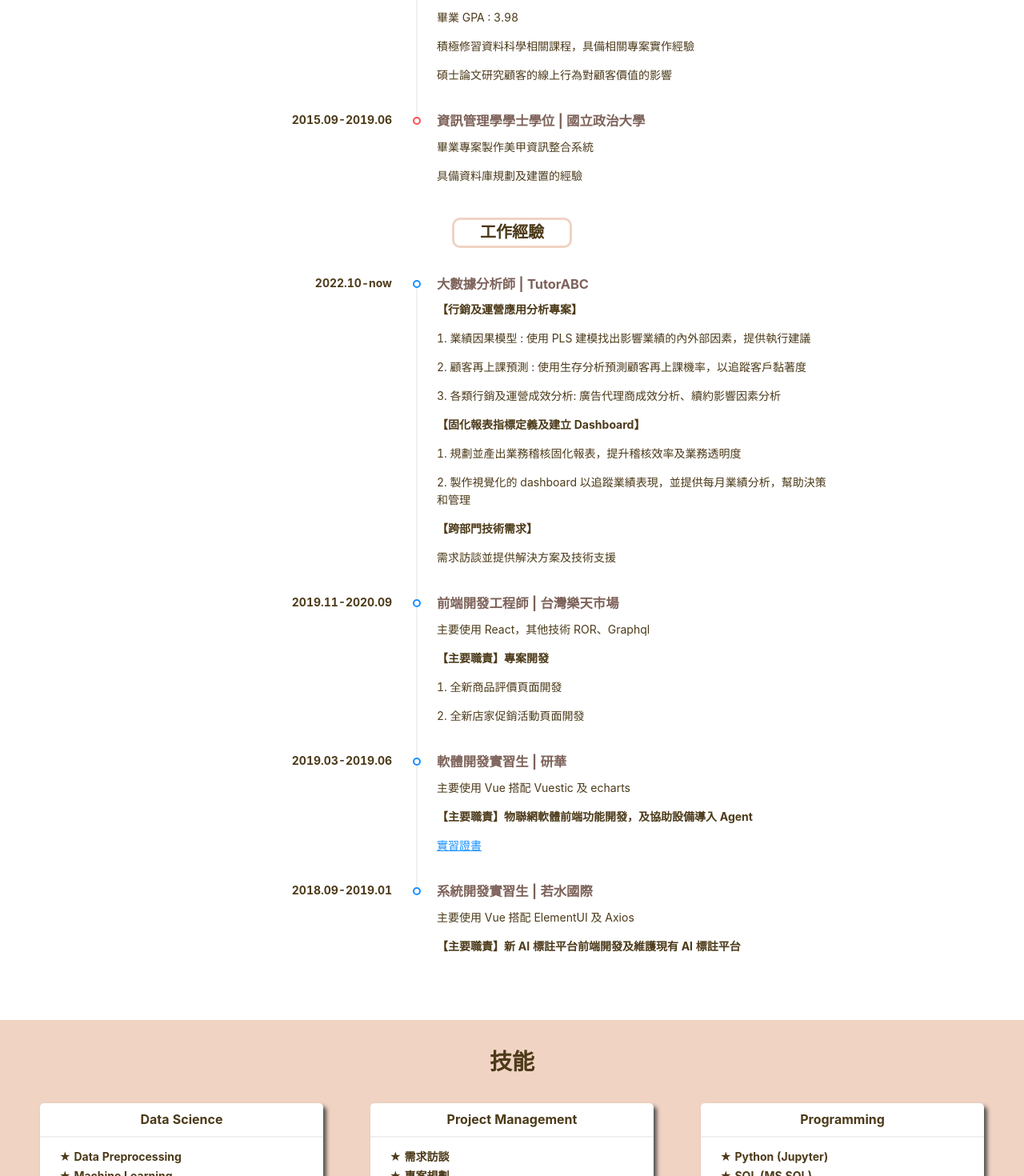
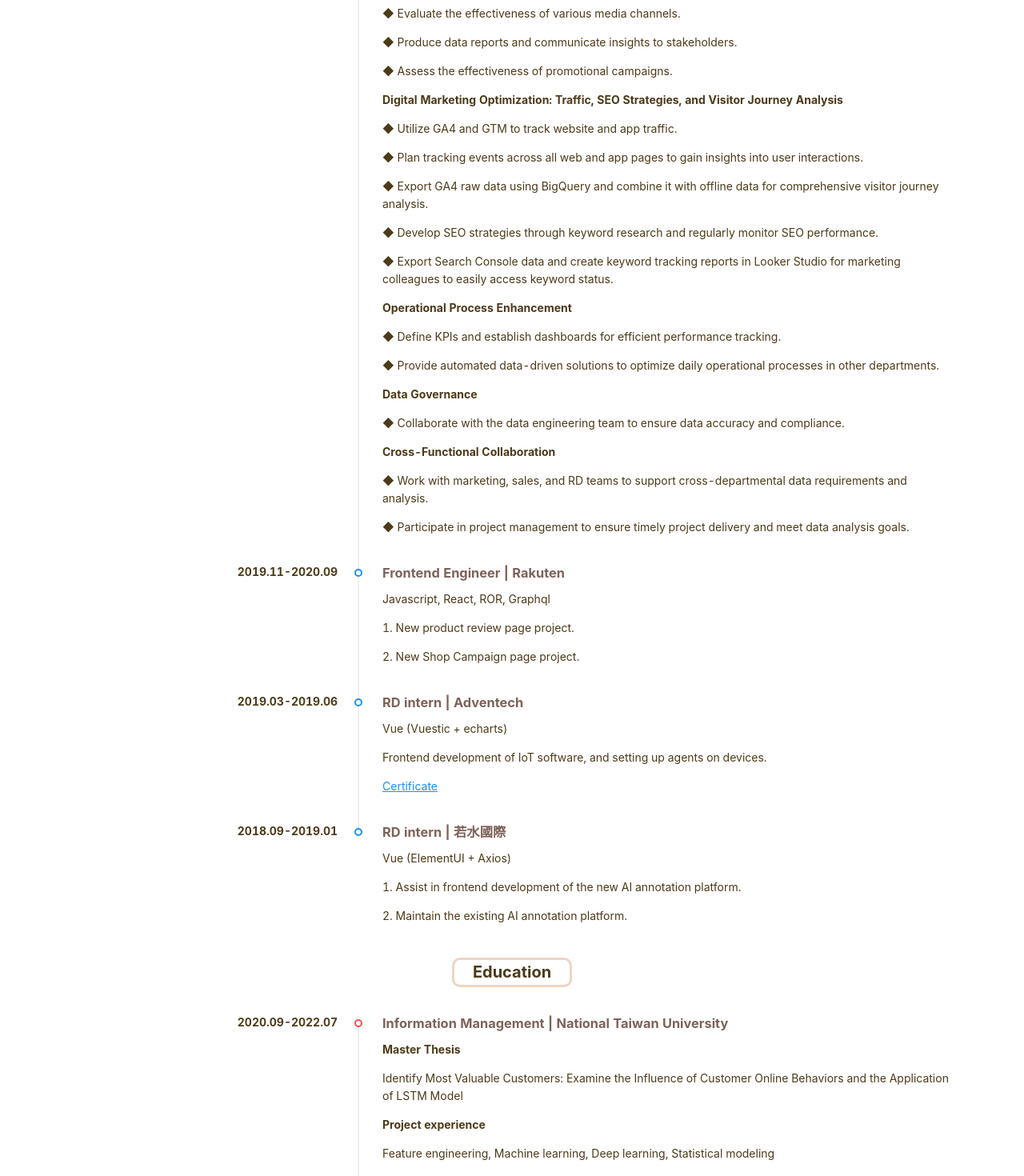
Before and after one commit to HsinShan/Portfolio-Blog, a React (Create React App) app: page / in a window 1280 px wide. Shown: the part 1000-2470 px from the top of the page at 80% size. Built offline with nearby package versions, Linux system fonts and the light colour scheme.

Commit message:
Update experience

```diff
--- a/src/assets/style/main/experience.scss
+++ b/src/assets/style/main/experience.scss
@@ -29,14 +29,44 @@ h3 {
 @include laptop {
     .ant-timeline.ant-timeline-label {
         .ant-timeline-item-label {
-            width: calc(50% - 150px);
+            width: calc(40% - 100px);
         }
         .ant-timeline-item-tail, .ant-timeline-item-head {
-            left: calc(50% - 120px);
+            left: calc(40% - 75px);
         }
         .ant-timeline-item-left .ant-timeline-item-content {
-            left: calc(50% - 120px);
-            width: calc(50% - 100px);
+            left: calc(40% - 70px);
+            width: 60%;
         }
     }
 }
+
+@include pad {
+    .ant-timeline.ant-timeline-label {
+        .ant-timeline-item-label {
+            width: calc(40% - 100px);
+        }
+        .ant-timeline-item-tail, .ant-timeline-item-head {
+            left: calc(40% - 75px);
+        }
+        .ant-timeline-item-left .ant-timeline-item-content {
+            left: calc(40% - 70px);
+            width: 60%;
+        }
+    }
+}
+
+@include mobile {
+    .ant-timeline.ant-timeline-label {
+        .ant-timeline-item-label {
+            width: calc(50% - 100px);
+        }
+        .ant-timeline-item-tail, .ant-timeline-item-head {
+            left: calc(50% - 75px);
+        }
+        .ant-timeline-item-left .ant-timeline-item-content {
+            left: calc(50% - 70px);
+            width: 50%;
+        }
+    }
+}
--- a/src/components/main/education.js
+++ b/src/components/main/education.js
@@ -4,18 +4,27 @@ import { Timeline } from "antd";
 const Education = () => {
   return (
     <div className="education">
-      <div className="title">學歷</div>
+      <div className="title">Education</div>
       <Timeline mode="left">
         <Timeline.Item label="2020.09-2022.07" color="red">
-          <h3>資訊管理學碩士學位 | 國立臺灣大學</h3>
-          <p>畢業 GPA : 3.98</p>
-          <p>積極修習資料科學相關課程，具備相關專案實作經驗</p>
-          <p>碩士論文研究顧客的線上行為對顧客價值的影響</p>
+          <h3>Information Management | National Taiwan University</h3>
+          <p class="block-title">Master Thesis</p>
+          <p>
+            Identify Most Valuable Customers: Examine the Influence of Customer
+            Online Behaviors and the Application of LSTM Model
+          </p>
+          <p class="block-title">Project experience</p>
+          <p>
+            Feature engineering, Machine learning, Deep learning, Statistical
+            modeling
+          </p>
         </Timeline.Item>
         <Timeline.Item label="2015.09-2019.06" color="red">
-          <h3>資訊管理學學士學位 | 國立政治大學</h3>
-          <p>畢業專案製作美甲資訊整合系統</p>
-          <p>具備資料庫規劃及建置的經驗</p>
+          <h3>
+            Management of Information Systems | National ChengChi University
+          </h3>
+          <p>Graduation project: A Nail Art Information Integration System</p>
+          <p>Experience in database planning and implementation</p>
         </Timeline.Item>
       </Timeline>
     </div>
--- a/src/components/main/experience.js
+++ b/src/components/main/experience.js
@@ -6,8 +6,8 @@ import "../../assets/style/main/experience.scss";
 const Experience = () => {
   return (
     <div className="experience">
+      <Work />
       <Education />
-      <Work />
     </div>
   );
 };
--- a/src/components/main/work.js
+++ b/src/components/main/work.js
@@ -4,51 +4,86 @@ import { Timeline } from "antd";
 const Work = () => {
   return (
     <div className="work">
-      <div className="title">工作經驗</div>
       <Timeline mode="left">
         <Timeline.Item label="2022.10-now" color="blue">
-          <h3>大數據分析師 | TutorABC</h3>
-          <p class="block-title">【行銷及運營應用分析專案】</p>
+          <h3>Data Analyst | TutorABC</h3>
+          <p class="block-title">Monthly Performance and Campaign Analysis</p>
+          <p>◆ Identify factors contributing to performance fluctuations.</p>
+          <p>◆ Evaluate the effectiveness of various media channels.</p>
           <p>
-            1. 業績因果模型 : 使用 PLS
-            建模找出影響業績的內外部因素，提供執行建議
+            ◆ Produce data reports and communicate insights to stakeholders.
+          </p>
+          <p>◆ Assess the effectiveness of promotional campaigns.</p>
+          <p class="block-title">
+            Digital Marketing Optimization: Traffic, SEO Strategies, and Visitor
+            Journey Analysis
+          </p>
+          <p>◆ Utilize GA4 and GTM to track website and app traffic.</p>
+          <p>
+            ◆ Plan tracking events across all web and app pages to gain insights
+            into user interactions.
           </p>
           <p>
-            2. 顧客再上課預測 : 使用生存分析預測顧客再上課機率，以追蹤客戶黏著度
+            ◆ Export GA4 raw data using BigQuery and combine it with offline
+            data for comprehensive visitor journey analysis.
           </p>
-          <p>3. 各類行銷及運營成效分析: 廣告代理商成效分析、續約影響因素分析</p>
-          <p class="block-title">【固化報表指標定義及建立 Dashboard】</p>
-          <p>1. 規劃並產出業務稽核固化報表，提升稽核效率及業務透明度</p>
           <p>
-            2. 製作視覺化的 dashboard
-            以追蹤業績表現，並提供每月業績分析，幫助決策和管理
+            ◆ Develop SEO strategies through keyword research and regularly
+            monitor SEO performance.
           </p>
-          <p class="block-title">【跨部門技術需求】</p>
-          <p>需求訪談並提供解決方案及技術支援</p>
+          <p>
+            ◆ Export Search Console data and create keyword tracking reports in
+            Looker Studio for marketing colleagues to easily access keyword
+            status.
+          </p>
+          <p class="block-title">Operational Process Enhancement</p>
+          <p>
+            ◆ Define KPIs and establish dashboards for efficient performance
+            tracking.
+          </p>
+          <p>
+            ◆ Provide automated data-driven solutions to optimize daily
+            operational processes in other departments.
+          </p>
+          <p class="block-title">Data Governance</p>
+          <p>
+            ◆ Collaborate with the data engineering team to ensure data accuracy
+            and compliance.
+          </p>
+          <p class="block-title">Cross-Functional Collaboration</p>
+          <p>
+            ◆ Work with marketing, sales, and RD teams to support
+            cross-departmental data requirements and analysis.
+          </p>
+          <p>
+            ◆ Participate in project management to ensure timely project
+            delivery and meet data analysis goals.
+          </p>
         </Timeline.Item>
         <Timeline.Item label="2019.11-2020.09" color="blue">
-          <h3>前端開發工程師 | 台灣樂天市場</h3>
-          <p>主要使用 React，其他技術 ROR、Graphql</p>
-          <p class="block-title">【主要職責】專案開發</p>
-          <p>1. 全新商品評價頁面開發</p>
-          <p>2. 全新店家促銷活動頁面開發</p>
+          <h3>Frontend Engineer | Rakuten</h3>
+          <p>Javascript, React, ROR, Graphql</p>
+          <p>1. New product review page project.</p>
+          <p>2. New Shop Campaign page project.</p>
         </Timeline.Item>
         <Timeline.Item label="2019.03-2019.06" color="blue">
-          <h3>軟體開發實習生 | 研華</h3>
-          <p>主要使用 Vue 搭配 Vuestic 及 echarts</p>
-          <p class="block-title">
-            【主要職責】物聯網軟體前端功能開發，及協助設備導入 Agent
+          <h3>RD intern | Adventech</h3>
+          <p>Vue (Vuestic + echarts)</p>
+          <p>
+            Frontend development of IoT software, and setting up agents on
+            devices.
           </p>
           <p>
-            <a href="http://bit.ly/31lOjID">實習證書</a>
+            <a href="http://bit.ly/31lOjID">Certificate</a>
           </p>
         </Timeline.Item>
         <Timeline.Item label="2018.09-2019.01" color="blue">
-          <h3>系統開發實習生 | 若水國際</h3>
-          <p>主要使用 Vue 搭配 ElementUI 及 Axios </p>
-          <p class="block-title">
-            【主要職責】新 AI 標註平台前端開發及維護現有 AI 標註平台
+          <h3>RD intern | 若水國際</h3>
+          <p>Vue (ElementUI + Axios) </p>
+          <p>
+            1. Assist in frontend development of the new AI annotation platform.
           </p>
+          <p>2. Maintain the existing AI annotation platform.</p>
         </Timeline.Item>
       </Timeline>
     </div>
--- a/src/pages/main.js
+++ b/src/pages/main.js
@@ -16,11 +16,11 @@ const Main = () => {
         <Title />
       </div>
       <div className="block block2">
-        <h1>經歷</h1>
+        <h1>Experience</h1>
         <Experience />
       </div>
       <div className="block">
-        <h1>技能</h1>
+        <h1>MY SKILLS & EXPERTISE</h1>
         <Skills />
       </div>
       <div className="block block2">
```
